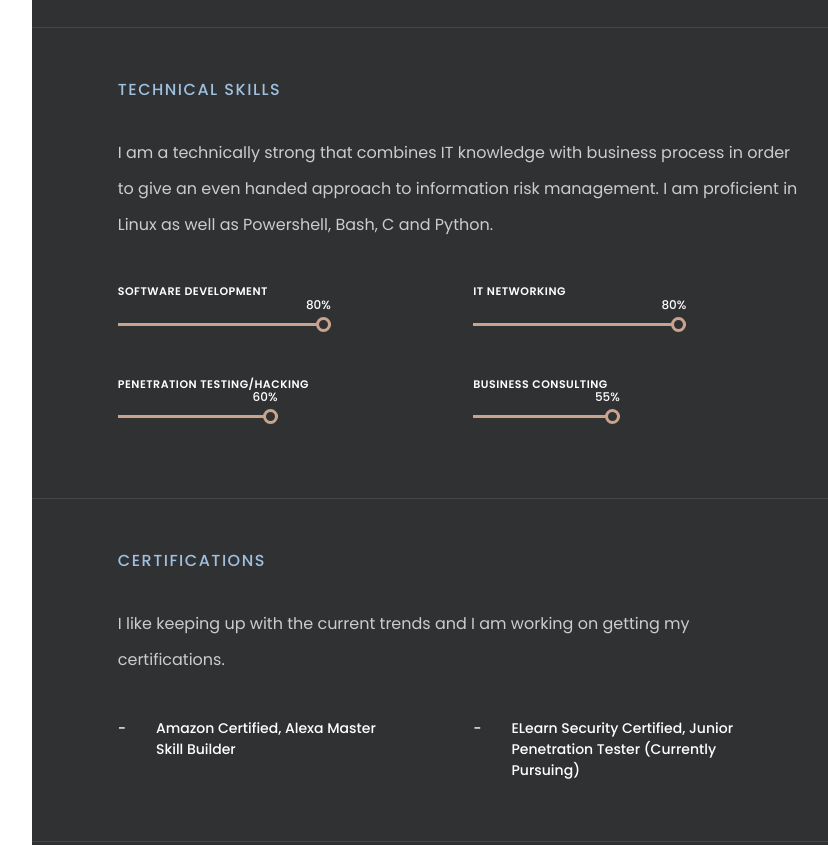
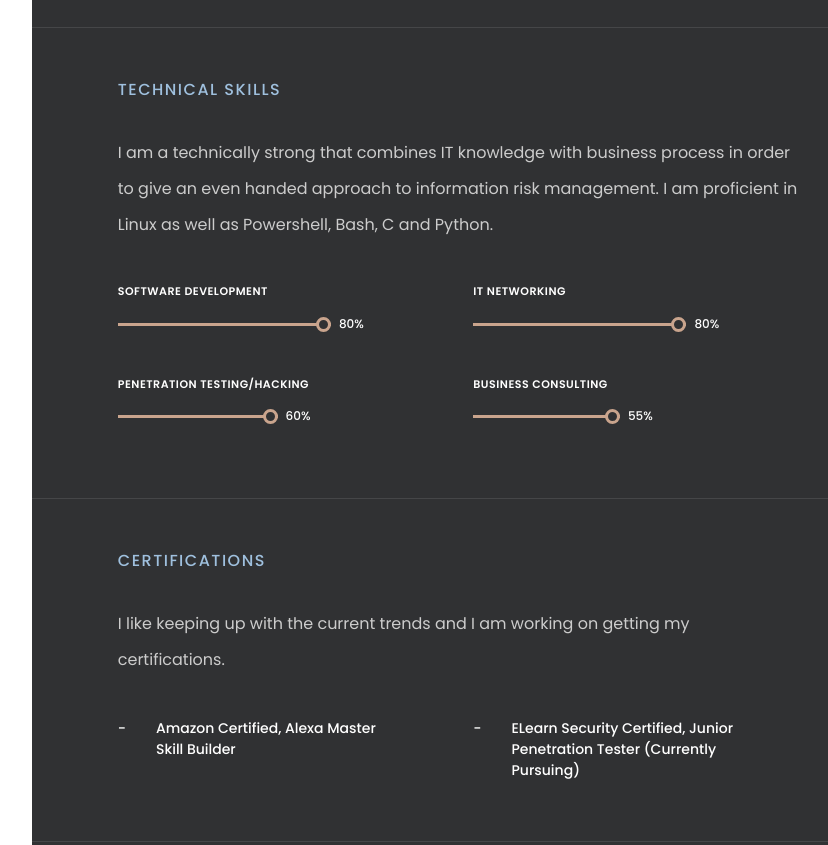
Before and after one commit to EssaThaver/essathaver.github.io, a website: page index.html in a window 1280 px wide. Shown: the part 1364-2209 px from the top of the page, without its empty margins (395-1223 px from the left). Drawn offline with nearby package versions, Linux system fonts and the light colour scheme.

Commit message:
Minor changes CSS

```diff
--- a/css/style.css
+++ b/css/style.css
@@ -671,8 +671,8 @@ a.goto-social, a.goto-social:hover {
       display: block;
       float: left;
       position: absolute;
-      right: 0px;
-      top: -27px; }
+      right: -33px;
+      top: -8px; }
   .skills-wrap .progress-bar-graph span {
     background-color: #c9a48d;
     height: 3px;
```
